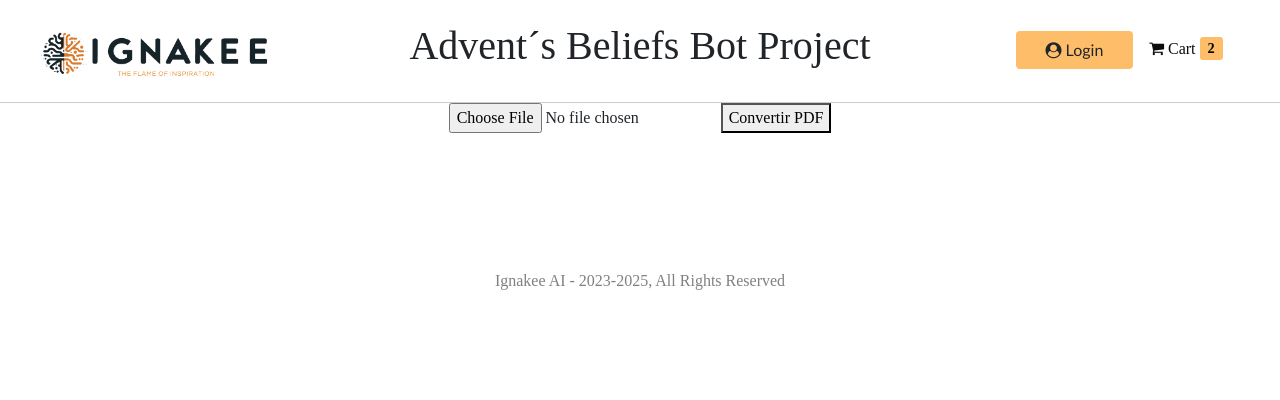
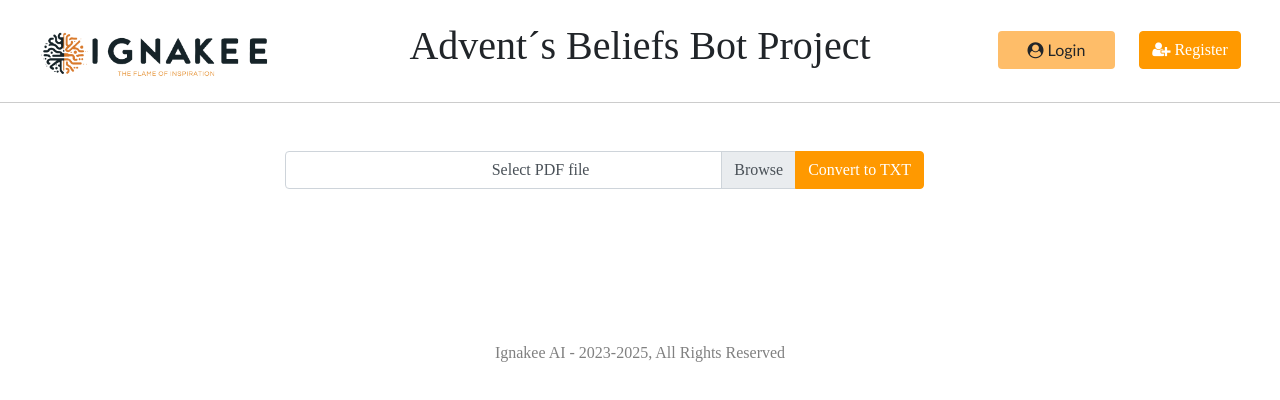
Before and after one commit to arlexrush/Advent-sBelieftsBotFront-, a React (Create React App) app: page / in a window 1280 px wide. Shown: the top 400 px of the page. Built offline with nearby package versions, Linux system fonts and the light colour scheme; a web font is replaced by a local one.

Commit message:
Progress Upload

```diff
--- a/package.json
+++ b/package.json
@@ -5,6 +5,7 @@
   "dependencies": {
     "@material-ui/core": "^4.12.4",
     "@material-ui/icons": "^4.11.3",
+    "@material-ui/lab": "^4.0.0-alpha.61",
     "@reduxjs/toolkit": "^2.2.3",
     "@testing-library/jest-dom": "^5.17.0",
     "@testing-library/react": "^13.4.0",
--- a/src/Actions/pdfAction.js
+++ b/src/Actions/pdfAction.js
@@ -1,7 +1,7 @@
 import { createAsyncThunk } from "@reduxjs/toolkit";
 import axios from "../Utilities/axios";
 import delayedTimeOut from "../Utilities/delayedTimeOut";
-import { setUploadProgress } from "../Slices/pdfSlice";
+import {setUploadProgress } from "../Slices/pdfSlice";
 
 
 export const convertPdf = createAsyncThunk(
@@ -46,11 +46,19 @@ export const convertPdf = createAsyncThunk(
           const handleMessage = (event) => {
 
             const progressDataString = event.data;
-            const progress = ((progressDataString/100).toFixed(0))*100;
+            const progress = ((progressDataString/100))*100;
             console.log('progressValue:', progress);
-            dispatch(setUploadProgress(progress)); // Despachar acción aquí
+
+            if (progress>0){
+              setTimeout(() => {
+                dispatch(setUploadProgress(progress)); // Despachar acción aquí;
+              }, 1000); // Retardo de 3 segundos (3000 milisegundos)
+              clearTimeout();
+            }
+
             console.log('Mensaje recibido del Backend:', event.data);
-            //data += event.data;
+
+            data += event.data;
           };
 
           eventSource.addEventListener('message', handleMessage);
--- a/src/Components/Home.js
+++ b/src/Components/Home.js
@@ -11,6 +11,8 @@ const Home = () => {
     error
   }=useSelector((state)=>state.pdfs);
 
+
+
   return (
     <Fragment>
       <MetaData titulo={"We are an upload view"}/>
--- a/src/Components/Layout/Header.js
+++ b/src/Components/Layout/Header.js
@@ -18,15 +18,12 @@ const Header = () => {
         <h1>Advent´s Beliefs Bot Project</h1>
 
         <div className="col-12 col-md-3 mt-4 mt-md-0 text-center">
-          <button className="btn" id="login_btn">
+          <Link className="btn mr-2 mr-md-4" id="login_btn">
             <i className="fa fa-user-circle"></i> Login
-          </button>
-          <span id="cart" className="ml-3">
-            <i className="fa fa-shopping-cart"></i> Cart
-          </span>
-          <span className="ml-1" id="cart_count">
-            2
-          </span>
+          </Link>
+          <Link to="/register" className="btn btn-primary">
+            <i className="fa fa-user-plus"></i> Register
+          </Link>
         </div>
       </nav>
     </Fragment>
--- a/src/Components/UploadPdf/UploadPdf.js
+++ b/src/Components/UploadPdf/UploadPdf.js
@@ -1,22 +1,34 @@
-import React, { Fragment, useEffect, useState} from "react";
+import React, { Fragment, useEffect, useState } from "react";
 import { useDispatch, useSelector } from "react-redux";
 import { convertPdf } from "../../Actions/pdfAction";
 import Loading from "../Layout/Loading";
-import LinearProgress from '@material-ui/core/LinearProgress';
+import LinearProgress from "@material-ui/core/LinearProgress";
+import Alert from "@material-ui/lab/Alert";
 
 
 const UploadPdf = () => {
   const dispatch = useDispatch();
   const [pdfFile, setPdfFile] = useState(null);
+  const [showAlert, setShowAlert] = useState(false);
+  const [alertMessage, setAlertMessage] = useState("");
+
   //const [progressValue, setProgressValue] = useState(0); // Initialize progress state
 
-
-  const { loading, progress } = useSelector((state) => state.pdfs);
+  const { loading, progress, error, success } = useSelector((state) => state.pdfs);
 
   useEffect(() => {
     // Este efecto se ejecutará cada vez que 'progress' cambie
-    console.log('Progreso actualizado:', progress);
-  }, [progress]);
+    console.log("Progreso actualizado:", progress);
+    console.log("Success actualizado:", success);
+
+
+    if (success) {
+      setShowAlert(true);
+      setAlertMessage(`The File: ${pdfFile.name} upload successfull`);
+    }
+
+
+  }, [progress, success, error, pdfFile]);
 
   const handleFileChange = (event) => {
     setPdfFile(event.target.files[0]);
@@ -24,31 +36,63 @@ const UploadPdf = () => {
 
   const handleConvertPdf = () => {
     if (pdfFile) {
+      setShowAlert(false);
       dispatch(convertPdf(pdfFile)); // No es necesario pasar handleUploadProgress
-      setPdfFile('');
+      setPdfFile(pdfFile);
     }
   };
+
 
   return (
     <Fragment>
       <div>
+      {error?<div>Error: {error}</div>:
+        <div className="container my-5">
+        <div className="row justify-content-center">
+          <div className="col-md-8">
+            <div className="input-group mb-3">
+              <div className="custom-file">
                 <input
                   type="file"
+                  className="custom-file-input"
+                  id="inputPdf"
                   accept=".pdf"
-          onChange={handleFileChange}
-        />
-        <button onClick={handleConvertPdf}>Convertir PDF</button>
+                  onChange={handleFileChange} />
+                {pdfFile?<label className="custom-file-label" htmlFor="inputPdf">{pdfFile.name}</label>:
+                <label className="custom-file-label" htmlFor="inputPdf">
+                  Select PDF file
+                </label>}
               </div>
-      {
-        progress>0?
-
+              <div className="input-group-append">
+                <button
+                  className="btn btn-primary"
+                  type="button"
+                  onClick={handleConvertPdf}
+                >
+                  Convert to TXT
+                </button>
+              </div>
+            </div>
+            {progress>0?
               <LinearProgress
+                className="mb-3"
                 color="secondary" // Personalice el color como desee
                 variant="determinate" // Para una barra de progreso determinista
                 value={progress} // Establezca el valor de progreso desde el estado
-      />:<div></div>
+              />:null
             }
-      {loading&&progress<=0 ? <Loading /> : <div></div>}
+            {loading && progress <= 0 ? <Loading /> : <div></div>}
+            {showAlert?? (
+              <Alert severity="success" onClose={() => setShowAlert(false)}>
+                {alertMessage}
+              </Alert>
+            )}
+          </div>
+        </div>
+      </div>
+      }
+      </div>
+
     </Fragment>
   );
 };
--- a/src/Slices/pdfSlice.js
+++ b/src/Slices/pdfSlice.js
@@ -1,13 +1,13 @@
 import { createSlice } from "@reduxjs/toolkit";
 import { convertPdf } from "../Actions/pdfAction";
-
 
 
 export const initialState = {
     pdfs:"",
     loading: false,
     error: null,
-    progress: null
+    progress: 0,
+    success:false
   };
 
   export const pdfSlice = createSlice({
@@ -17,8 +17,12 @@ export const initialState = {
       setUploadProgress(state, action) {
         state.progress = action.payload;
         console.log('payload:', action.payload);
-        console.log('preogress State:', state.progress);
-    }},
+        console.log('progress State:', state.progress);
+    }, setSuccess(state,action){
+        state.success=true;
+    }
+
+  },
     extraReducers: (builder) => {
       builder
         .addCase(convertPdf.pending, (state) => {
@@ -43,5 +47,5 @@ export const initialState = {
     },
   });
 
-  export const { setUploadProgress } = pdfSlice.actions;
+  export const { setUploadProgress, setSuccess } = pdfSlice.actions;
   export const pdfsReducer = pdfSlice.reducer;
```
Also changed, not shown: 1 other file (tests, documents, lock files or other folders). Lines whose indentation alone changed are shown as unchanged.
